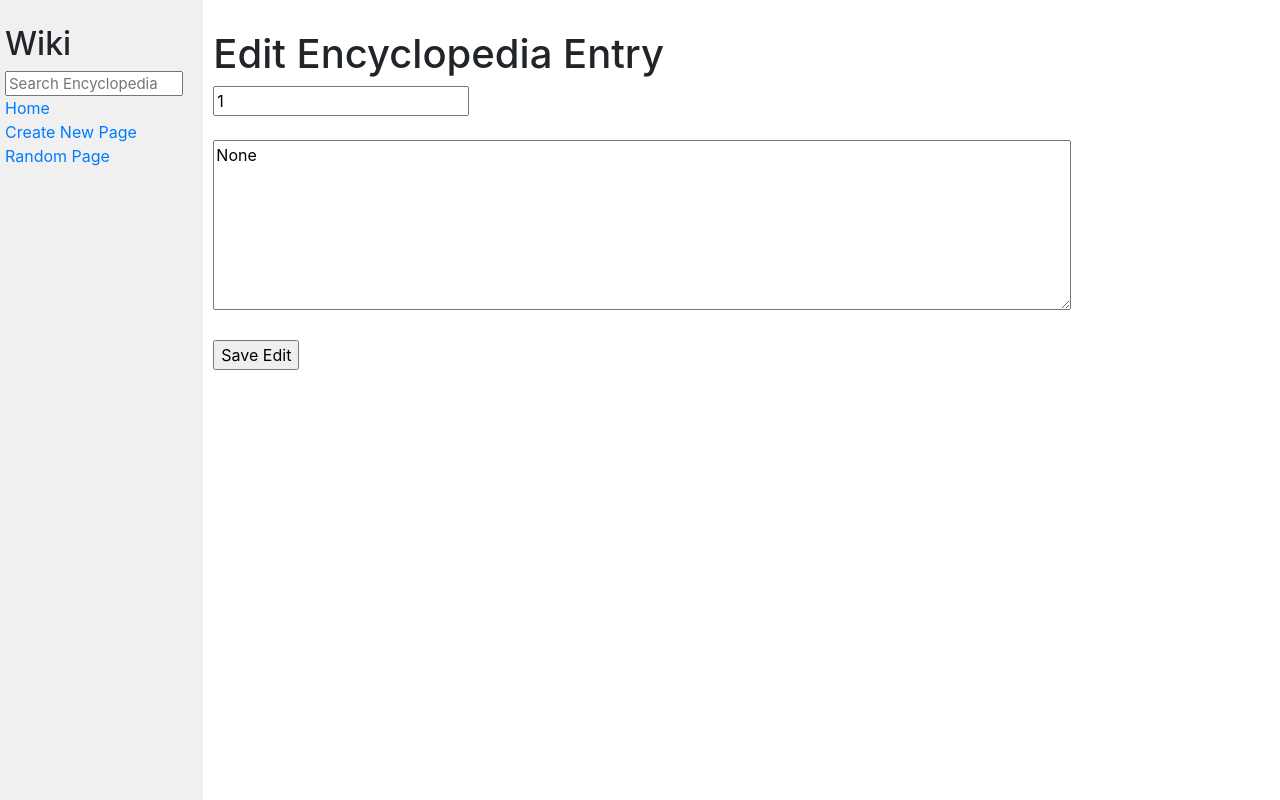
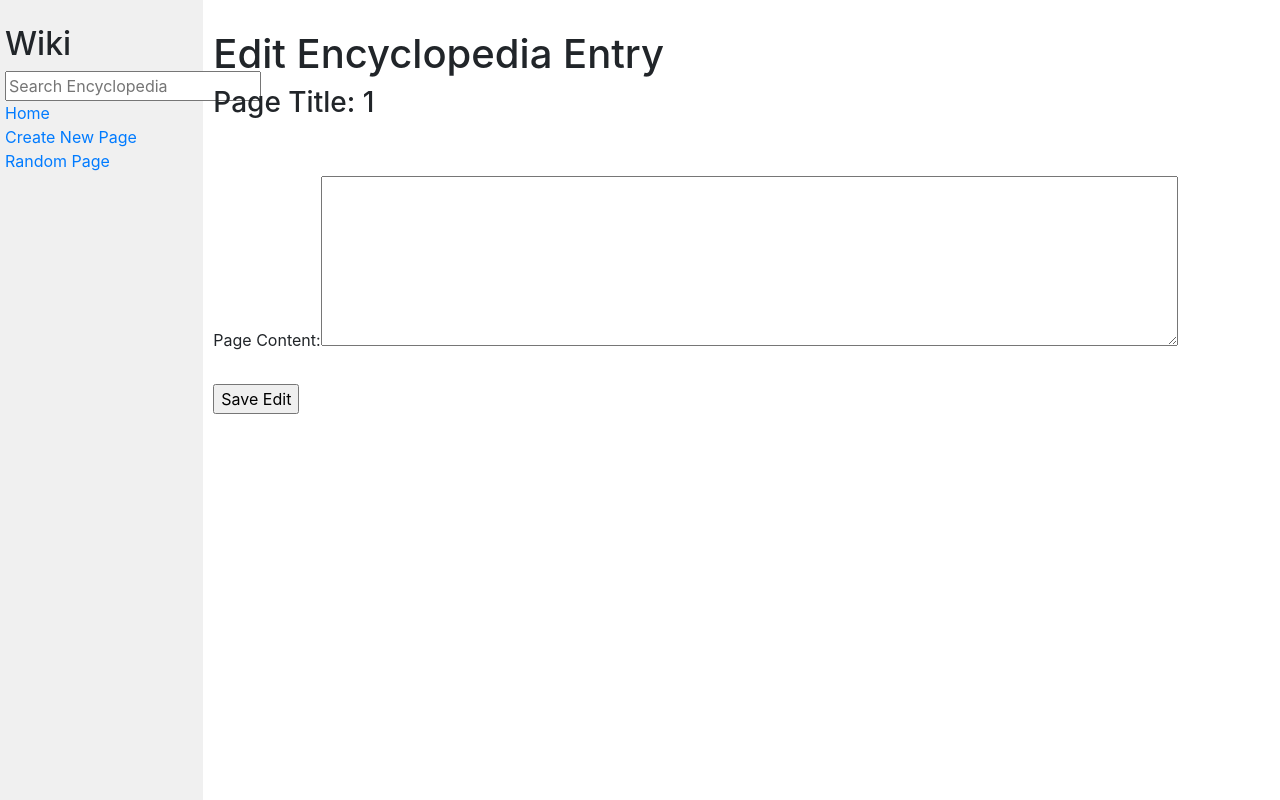
Before and after one commit to little-zeno/CS50-Web-Programming-with-Python-and-JavaScript, a Django app: page /wiki/1/edit in a window 1280 px wide. Run offline with Django 3.2, Linux system fonts and the light colour scheme; some libraries are stand-ins or nearby versions.

Commit message:
This branch uses an alternative way to create forms by implementing forms using Django.forms
- As opposed to doing it the pure HTML/Python way (such as the way written in the main branch).
- Django's form functionality provides simplication for handling forms in HTML and automate vast portions of the works (such as automate form verification process).

```diff
--- a/wiki/encyclopedia/forms.py
+++ b/wiki/encyclopedia/forms.py
@@ -1,12 +1,12 @@
 
-# from django import forms
+from django import forms
 
-# class NewSearchForm(forms.Form):
-#     title = forms.CharField(label="Search", required = True, widget=forms.TextInput(attrs={'class': 'search', 'placeholder': 'Search Encyclopedia'}))
+class NewSearchForm(forms.Form):
+    search = forms.CharField(label="", required=True, widget=forms.TextInput(attrs={'placeholder': 'Search Encyclopedia'}))
 
-# class NewPageForm(forms.Form):
-#     title = forms.CharField(label="Page Title", required = True, widget=forms.TextInput(attrs={'placeholder': 'Enter Page Title'}))
-#     content = forms.CharField(label="Page Content", required = True, widget=forms.Textarea(attrs={'rows': '2', 'cols': '50', 'style': 'height: 170px'}))
+class NewPageForm(forms.Form):
+    title = forms.CharField(label="Page Title", widget=forms.TextInput(attrs={'placeholder': 'Enter Page Title'}))
+    content = forms.CharField(label="Page Content", widget=forms.Textarea(attrs={'rows': '2', 'cols': '50', 'style': 'height: 170px'}))
 
-# class EditPageForm(forms.Form):
-#     content = forms.CharField(label="Page Content", required = True, widget=forms.Textarea(attrs={'rows': '2', 'cols': '50', 'style': 'height: 170px'}))
+class EditPageForm(forms.Form):
+    content = forms.CharField(label="Page Content", widget=forms.Textarea(attrs={'rows': '2', 'cols': '50', 'style': 'height: 170px'}))
--- a/wiki/encyclopedia/templates/encyclopedia/edit.html
+++ b/wiki/encyclopedia/templates/encyclopedia/edit.html
@@ -9,10 +9,9 @@
 
     <form action="" method="POST">
         {% csrf_token %}
-        <input type="text" name="title" value="{{ title }}">
+        <h3>Page Title: {{ title }}</h3>
         <br><br>
-        <textarea name="content" rows="2" cols="50" style="height: 170px;">{{content}}</textarea>
-
+        {{ content }}
         <br><br>
         <input type="submit" value="Save Edit" name="edit">
     </form>
--- a/wiki/encyclopedia/templates/encyclopedia/layout.html
+++ b/wiki/encyclopedia/templates/encyclopedia/layout.html
@@ -12,9 +12,9 @@
         <div class="row">
             <div class="sidebar col-lg-2 col-md-3">
                 <h2>Wiki</h2>
-                <form action="searches" method="GET">
+                <form action="{% url 'searches' %}" method="GET">
                     {% csrf_token %}
-                    <input class="search" type="text" name="q" placeholder="Search Encyclopedia">
+                    {{ form }}
                 </form>
                 <div>
                     <a href="{% url 'index' %}">Home</a>
--- a/wiki/encyclopedia/templates/encyclopedia/new_page.html
+++ b/wiki/encyclopedia/templates/encyclopedia/new_page.html
@@ -9,9 +9,7 @@
 
     <form action="{% url 'new_page' %}" method="POST">
         {% csrf_token %}
-        <input type="text" placeholder="Page Title" name="title">
-        <br><br>
-        <textarea name="content" rows="2" cols="50" style="height: 170px;" placeholder="Content"></textarea>
+        {{ new_form }}
         <br><br>
         <input type="submit" value="Save" name="save">
     </form>
--- a/wiki/encyclopedia/templates/encyclopedia/title.html
+++ b/wiki/encyclopedia/templates/encyclopedia/title.html
@@ -5,8 +5,8 @@
 {% endblock %}
 
 {% block body %}
-
-   {{ content }}
+    {{ title }}
+    {{ content }}
    <br><br>
     <a href="{% url 'edit' title %}">Edit Page</a>
 {% endblock %}
--- a/wiki/encyclopedia/views.py
+++ b/wiki/encyclopedia/views.py
@@ -4,7 +4,6 @@
 
 from builtins import any as b_any
 
-from django import forms
 
 from django.http import HttpResponseNotFound, HttpResponseBadRequest, HttpResponseRedirect
 
@@ -12,64 +11,70 @@
 
 from random import choice
 
+from .forms import NewSearchForm, NewPageForm, EditPageForm
+
+form = NewSearchForm()
 
 def index(request):
-    return render(request, "encyclopedia/index.html", {"entries": util.list_entries()})
+    return render(request, "encyclopedia/index.html", {"entries": util.list_entries(), "form":form})
 
 def title(request, title):
-    for entry in util.list_entries():
-        if title in entry:
-            return render(request, "encyclopedia/title.html", {"title": title, "content": util.get_entry(title)})
-        else:
-            return HttpResponseNotFound('<h3>Page was not found</h3>')
+    if title in util.list_entries():
+        return render(request, "encyclopedia/title.html", {"title": title, "content": util.get_entry(title), "form": form})
+    else:
+        return HttpResponseNotFound('<h3>Page was not found</h3>')
 
 
 def search(request):
-    if request.method == 'GET':
-        search = request.GET['q']
-        search_result = [entry for entry in util.list_entries() if search in entry.casefold()]
-        if search:
+    if request.method == "GET":
+        form = NewSearchForm(request.GET)
+        if form.is_valid():
+            search = form.cleaned_data["search"]
+            search_result = [entry for entry in util.list_entries() if search in entry.casefold()]
             if util.get_entry(search):
-                return render(request, "encyclopedia/title.html", {"title": util.get_entry(search)})
+                return render(request, "encyclopedia/title.html", {"title": search, "content": util.get_entry(search), "form": form})
             elif search_result:
-                return render(request, "encyclopedia/searches.html", {"search_result": search_result})
+                return render(request, "encyclopedia/searches.html", {"search_result": search_result, "form": form})
             else:
                 return HttpResponseNotFound('<h3>No Result</h3>')
         else:
             return render(request, "encyclopedia/index.html")
     else:
-        return render(request, "encyclopedia/index.html")
+        return render(request, "encyclopedia/index.html", {"form": form})
 
 
 def new_page(request):
     if request.method == "POST":
-        new_title = request.POST['title']
-        new_content = request.POST['content']
-        for entry in util.list_entries():
-            if new_title == entry:
-                return HttpResponseBadRequest('<h3>Entry Duplicated</h3>')
-        util.save_entry(new_title, new_content)
-        return render(request, "encyclopedia/title.html", {"title": new_title, "content": util.get_entry(new_title)})
+        new_form = NewPageForm(request.POST)
+        if new_form.is_valid():
+            new_title = new_form.cleaned_data["title"]
+            new_content = new_form.cleaned_data["content"]
+            for entry in util.list_entries():
+                if new_title.casefold() == entry.casefold():
+                    return HttpResponseBadRequest('<h3>Entry Duplicated</h3>')
+            util.save_entry(new_title, new_content)
+            return render(request, "encyclopedia/title.html", {"title": new_title, "content": util.get_entry(new_title), "form": form})
+        else:
+            return render(request, "encyclopedia/new_page.html", {"new_form": new_form, "form": form})
     else:
-        return render(request, "encyclopedia/new_page.html")
+        new_form = NewPageForm()
+        return render(request, "encyclopedia/new_page.html", {"new_form": new_form, "form": form})
+
 
 
 def edit(request, title):
     if request.method == "POST":
-        updated_title = request.POST['title']
-        updated_content = request.POST['content']
-        if not updated_title:
-            return HttpResponseBadRequest('<h3>Missing Title</h3>')
-        elif not updated_content:
-            return HttpResponseBadRequest('<h3>Missing Content</h3>')
-        else:
-            util.save_entry(updated_title, updated_content)
-            return render(request, "encyclopedia/title.html", {"title": updated_title, "content": util.get_entry(updated_title)})
+        edit_form = EditPageForm(request.POST)
+        if edit_form.is_valid():
+            updated_content = edit_form.cleaned_data["content"]
+            util.save_entry(title, updated_content)
+            return render(request, "encyclopedia/title.html", {"title": title, "content": util.get_entry(title), "form": form})
     else:
         content = util.get_entry(title)
-        return render(request, "encyclopedia/edit.html", {"title": title, "content": content})
+        return render(request, "encyclopedia/edit.html", {"title": title, "content": EditPageForm(initial={'content': content}), "form": form})
+
 
 def random(request):
     if request.method == "GET":
         random_title = choice(util.list_entries())
-        return render(request, "encyclopedia/title.html", {"title": random_title, "content": util.get_entry(random_title)})
+        return render(request, "encyclopedia/title.html", {"title": random_title, "content": util.get_entry(random_title), "form": form})
```
Also changed, not shown: wiki/entries/CSS.md (line endings or trailing spaces).
